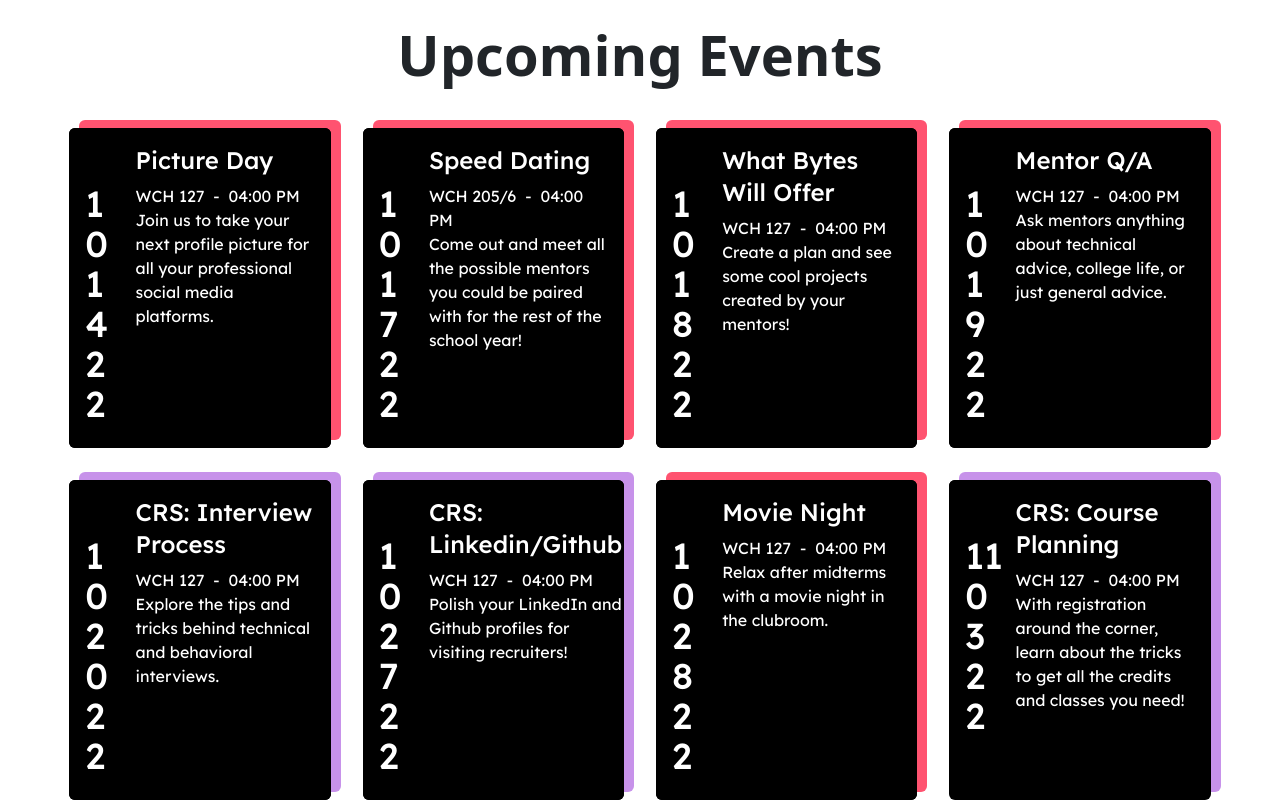
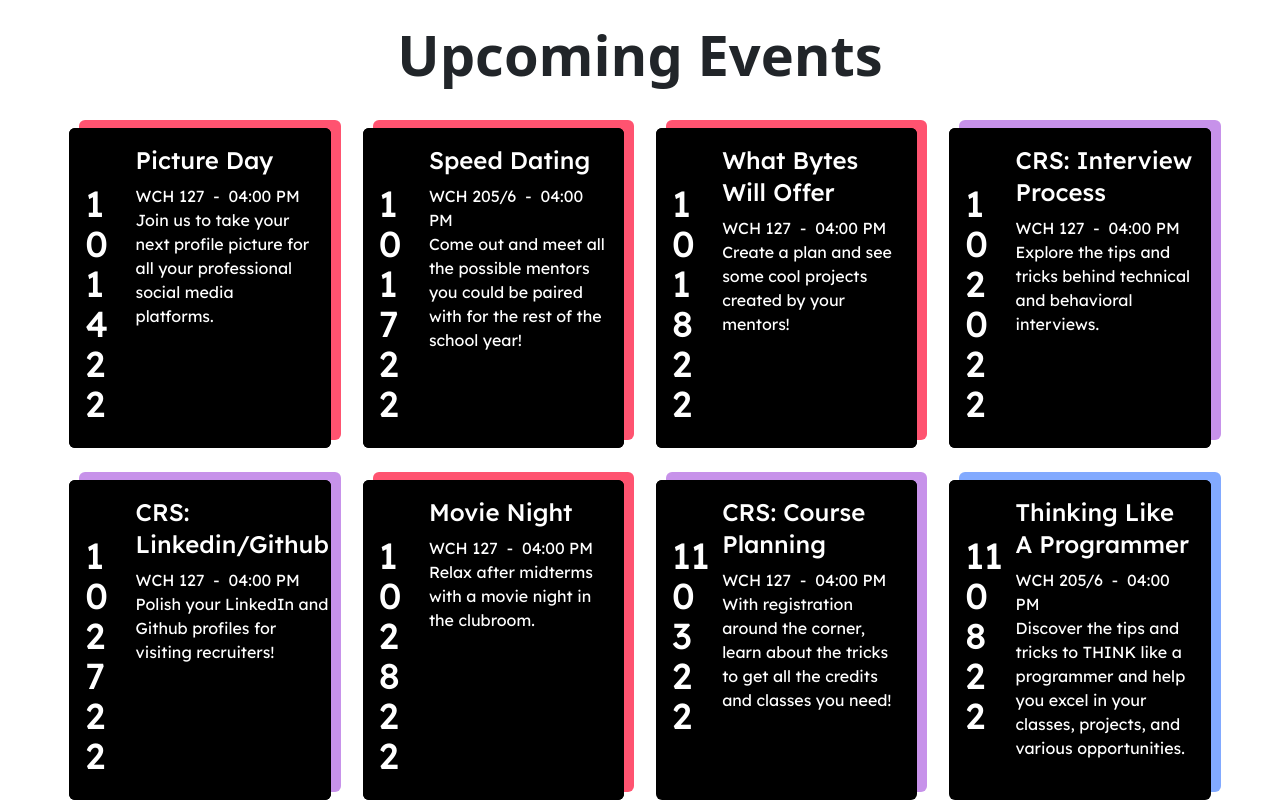
Before and after one commit to acm-ucr/acm-hydra, a Next.js app: page /events in a window 1280 px wide. Shown: the part 1120-1922 px from the top of the page. Built offline with nearby package versions, Linux system fonts and the light colour scheme.

Commit message:
Removed Mentor Q/A event

```diff
--- a/components/data/Events.js
+++ b/components/data/Events.js
@@ -75,15 +75,6 @@ const Events = [
 		end: new Date(2022, 9, 18, 17, 0, 0),
 		description:
 			"Create a plan and see some cool projects created by your mentors!",
-	},
-	{
-		title: "Mentor Q/A",
-		location: "WCH 127",
-		color: filters["Socials"],
-		start: new Date(2022, 9, 19, 16, 0, 0),
-		end: new Date(2022, 9, 19, 17, 0, 0),
-		description:
-			"Ask mentors anything about technical advice, college life, or just general advice.",
 	},
 	{
 		title: "CRS: Interview Process",
```
